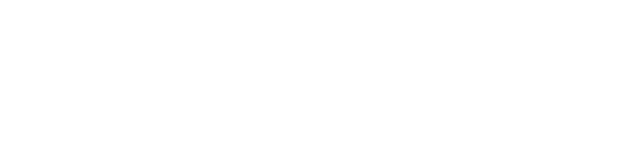
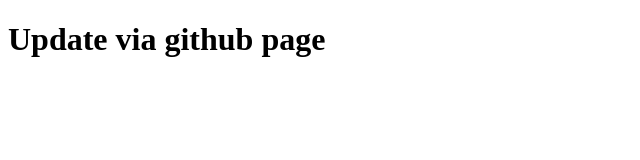
Before and after one commit to gopinathfed/Learn-github, a plain HTML site: page index.html in a window 1280 px wide. Shown: the whole page, without its empty margins (0-640 px from the left). Drawn offline with Linux system fonts and the light colour scheme.

Commit message:
Update index.html via github page

```diff
--- a/index.html
+++ b/index.html
@@ -6,6 +6,6 @@
     <title>Document</title>
 </head>
 <body>
-
+    <h1>Update via github page</h1>
 </body>
 </html>
```
